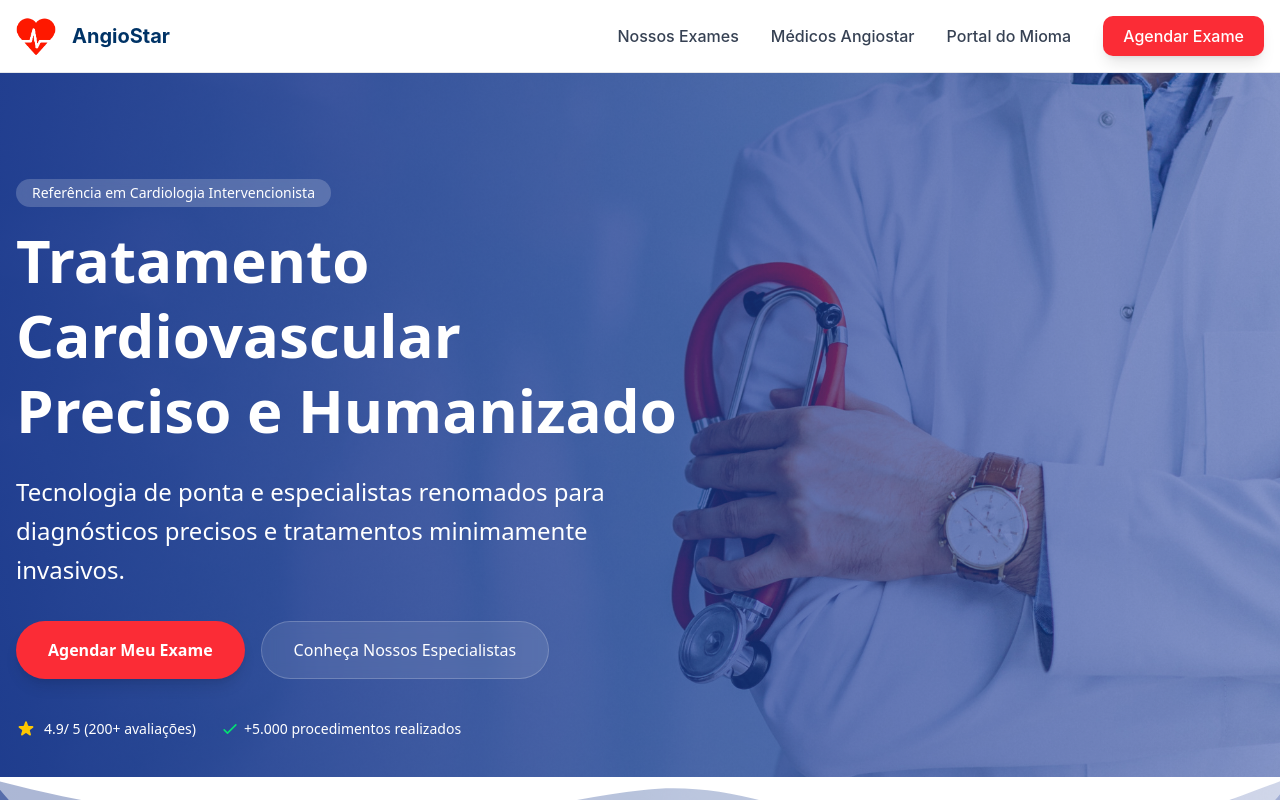
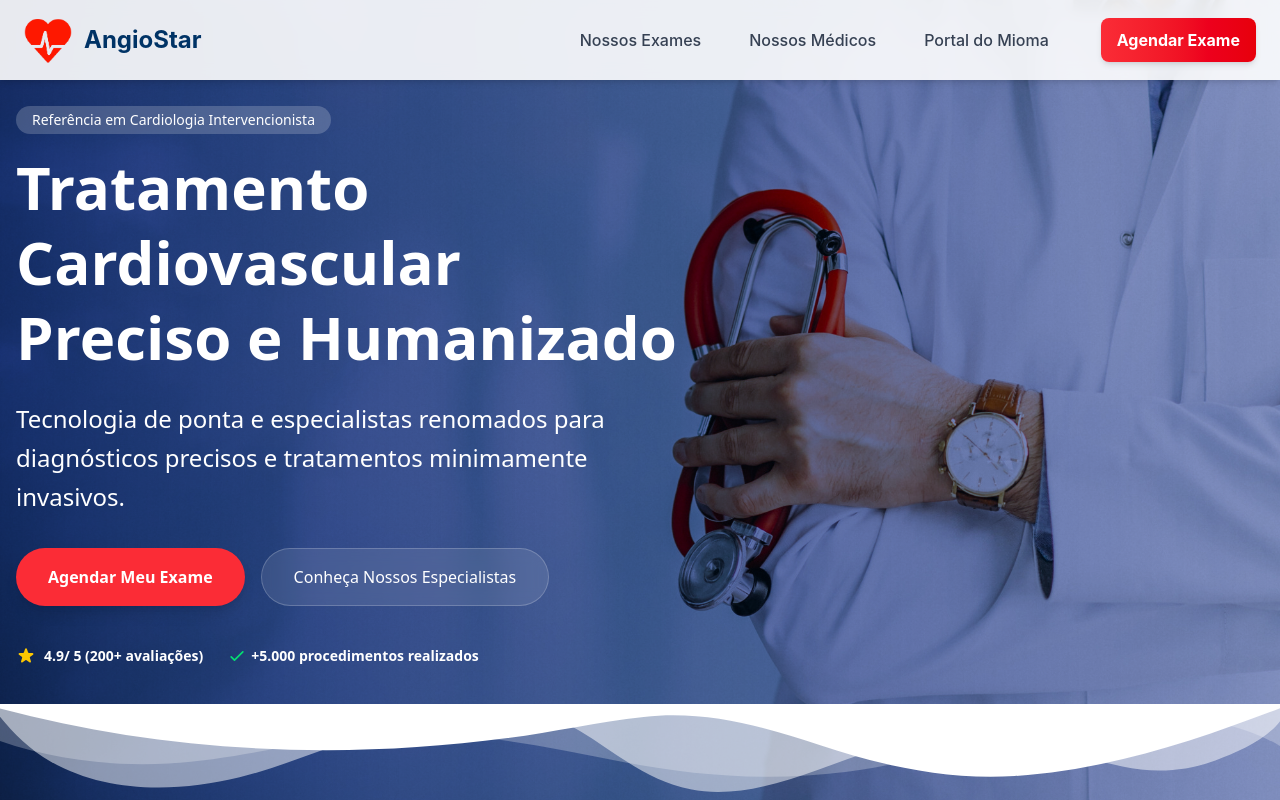
Before and after one commit to inkmors/AngioStar, a React (Vite) app: page / in a window 1280 px wide. Shown: the top 800 px of the page. Built offline with nearby package versions, Linux system fonts and the light colour scheme.

Commit message:
:bug: fix responsive header

```diff
--- a/src/components/Header/Header.jsx
+++ b/src/components/Header/Header.jsx
@@ -1,36 +1,81 @@
-import { useState } from 'react';
+import { useState, useEffect } from 'react';
 
-export default function Header() {
+export default function ModernHeader() {
   const [isMenuOpen, setIsMenuOpen] = useState(false);
+  const [scrolled, setScrolled] = useState(false);
+
+  // Efeito de scroll para header
+  useEffect(() => {
+    const handleScroll = () => {
+      setScrolled(window.scrollY > 10);
+    };
+    window.addEventListener('scroll', handleScroll);
+    return () => window.removeEventListener('scroll', handleScroll);
+  }, []);
 
   const toggleMenu = () => {
     setIsMenuOpen(!isMenuOpen);
   };
 
   return (
-    <header className="bg-white shadow-sm border-b border-gray-200">
-      <div className="container mx-auto px-4 py-4 flex justify-between items-center">
+    <header className={`fixed w-full z-50 transition-all duration-300 ${scrolled ? 'bg-white shadow-lg' : 'bg-white/90 backdrop-blur-sm shadow-md'}`}>
+      <div className="container mx-auto px-4 sm:px-6">
+        <div className="flex justify-between items-center h-16 md:h-20">
+          {/* Logo */}
           <div className="flex items-center">
-          <img src="/assets/AngioStar-Logo.png" className="h-10 mr-4" alt="Logo da AngioStar" />
-          <h1 className="text-xl font-bold text-[#003366]">AngioStar</h1>
+            <img
+              src="/assets/AngioStar-Logo.png"
+              className="h-10 md:h-12 mr-3 transition-all duration-300"
+              alt="Logo AngioStar"
+            />
+            <h1 className="text-xl md:text-2xl font-bold text-[#003366]">AngioStar</h1>
           </div>
 
-        {/* Menu Desktop (hidden em mobile) */}
-        <nav className="hidden md:flex space-x-8 items-center">
-          <a href="#about" className="text-gray-700 hover:text-[#005B96] font-medium">Nossos Exames</a>
-          <a href="#specialties" className="text-gray-700 hover:text-[#005B96] font-medium">Médicos Angiostar</a>
-          <a href="#doctors" className="text-gray-700 hover:text-[#005B96] font-medium">Portal do Mioma</a>
-          <a href="#appointment" className="text-gray-700 font-medium bg-red-500 hover:bg-red-700 text-white font-bold py-2 px-5 rounded-[10px] shadow-lg transition duration-300">Agendar Exame</a>
+          {/* Menu Desktop */}
+          <nav className="hidden md:flex items-center space-x-1 lg:space-x-6">
+            <a
+              href="#about"
+              className="px-3 py-2 text-sm lg:text-base font-medium text-gray-700 hover:text-[#005B96] transition-colors relative group"
+            >
+              Nossos Exames
+              <span className="absolute bottom-0 left-0 w-0 h-0.5 bg-[#005B96] transition-all duration-300 group-hover:w-full"></span>
+            </a>
+            <a
+              href="#specialties"
+              className="px-3 py-2 text-sm lg:text-base font-medium text-gray-700 hover:text-[#005B96] transition-colors relative group"
+            >
+              Nossos Médicos
+              <span className="absolute bottom-0 left-0 w-0 h-0.5 bg-[#005B96] transition-all duration-300 group-hover:w-full"></span>
+            </a>
+            <a
+              href="#doctors"
+              className="px-3 py-2 text-sm lg:text-base font-medium text-gray-700 hover:text-[#005B96] transition-colors relative group"
+            >
+              Portal do Mioma
+              <span className="absolute bottom-0 left-0 w-0 h-0.5 bg-[#005B96] transition-all duration-300 group-hover:w-full"></span>
+            </a>
+            <a
+              href="#appointment"
+              className="ml-4 px-4 py-2.5 text-sm lg:text-base font-bold text-white bg-gradient-to-r from-red-500 to-red-600 hover:from-red-600 hover:to-red-700 rounded-lg shadow-md transition-all transform hover:scale-[1.03]"
+            >
+              Agendar Exame
+            </a>
           </nav>
 
-        {/* Botão Hambúrguer (visível apenas em mobile) */}
+          {/* Botão Mobile */}
+          <div className="md:hidden flex items-center">
             <button
-          className="md:hidden text-gray-600 focus:outline-none"
               onClick={toggleMenu}
+              className="inline-flex items-center justify-center p-2 rounded-md text-gray-700 hover:text-[#005B96] hover:bg-blue-50 transition-colors focus:outline-none"
               aria-label="Menu"
               aria-expanded={isMenuOpen}
             >
-          <svg className="w-6 h-6" fill="none" stroke="currentColor" viewBox="0 0 24 24">
+              <svg
+                className={`h-6 w-6 transform transition-transform duration-300 ${isMenuOpen ? 'rotate-180 opacity-70' : ''}`}
+                fill="none"
+                viewBox="0 0 24 24"
+                stroke="currentColor"
+              >
                 {isMenuOpen ? (
                   <path strokeLinecap="round" strokeLinejoin="round" strokeWidth={2} d="M6 18L18 6M6 6l12 12" />
                 ) : (
@@ -39,42 +84,44 @@ export default function Header() {
               </svg>
             </button>
           </div>
+        </div>
+      </div>
 
-      {/* Menu Mobile (aparece quando isMenuOpen é true) */}
-      {isMenuOpen && (
-        <div className="md:hidden bg-white py-4 px-4 border-t border-gray-200">
-          <nav className="flex flex-col space-y-4">
+      {/* Menu Mobile */}
+      <div
+        className={`md:hidden bg-white shadow-xl transition-all duration-500 ease-in-out overflow-hidden ${isMenuOpen ? 'max-h-screen opacity-100' : 'max-h-0 opacity-0'}`}
+      >
+        <div className="px-4 pt-2 pb-6 space-y-3 border-t border-gray-100">
           <a
             href="#about"
-              className="text-gray-700 hover:text-[#005B96] font-medium py-2"
             onClick={toggleMenu}
+            className="block px-4 py-3 rounded-lg text-base font-medium text-gray-700 hover:text-[#005B96] hover:bg-blue-50 transition-colors"
           >
             Nossos Exames
           </a>
           <a
             href="#specialties"
-              className="text-gray-700 hover:text-[#005B96] font-medium py-2"
             onClick={toggleMenu}
+            className="block px-4 py-3 rounded-lg text-base font-medium text-gray-700 hover:text-[#005B96] hover:bg-blue-50 transition-colors"
           >
             Médicos AngioStar
           </a>
           <a
             href="#doctors"
-              className="text-gray-700 hover:text-[#005B96] font-medium py-2"
             onClick={toggleMenu}
+            className="block px-4 py-3 rounded-lg text-base font-medium text-gray-700 hover:text-[#005B96] hover:bg-blue-50 transition-colors"
           >
             Portal do Mioma
           </a>
           <a
             href="#appointment"
-              className="text-white bg-red-500 hover:bg-red-600 font-bold py-3 px-5 rounded-[10px] shadow-lg transition duration-300 text-center"
             onClick={toggleMenu}
+            className="block px-4 py-3 mt-2 rounded-lg text-base font-bold text-center text-white bg-gradient-to-r from-red-500 to-red-600 hover:from-red-600 hover:to-red-700 shadow-md transition-all"
           >
-              Agendar Meu Exame
+            Agendar Exame
           </a>
-          </nav>
         </div>
-      )}
+      </div>
     </header>
   );
 }
--- a/src/components/Hero/Hero.jsx
+++ b/src/components/Hero/Hero.jsx
@@ -1,20 +1,21 @@
 export default function Hero() {
   return (
-    <section className="relative text-white overflow-hidden h-screen max-h-[800px]">
+    <section className="relative text-white overflow-hidden h-screen max-h-[900px] lg:max-h-[800px]">
       <div className="absolute inset-0 z-0">
         <img
           src="assets/young-handsome-physician-medical-robe-with-stethoscope.jpg"
           alt="Médico cardiologista"
-          className="w-full h-full object-cover object-center"
+          className="w-full h-full object-cover object-center opacity-50 mix-blend-multiply lg:opacity-100"
         />
-        <div className="absolute inset-0 bg-blue-900/40 bg-gradient-to-r from-blue-900/90 to-blue-700/40 md:bg-blue-900/40 bg-gradient-to-r md:from-blue-900/90 md:to-blue-700/10"></div>
+        <div className="absolute inset-0 bg-blue-900/40 bg-gradient-to-r from-blue-900/90 to-blue-700/10 mix-blend-multiply"></div>
       </div>
 
       <div className="container mx-auto px-4 h-full flex items-center relative z-10">
         <div className="max-w-2xl py-20">
 
           <div className="inline-flex items-center bg-white/20 backdrop-blur-sm rounded-full px-4 py-1 mb-4 mt-5">
-            <span className="font-medium text-[11px] md:text-sm ">Referência em Cardiologia Intervencionista</span>
+            <span className="font-medium text-[11px] md:text-sm ">Referência em Cardiologia Intervencionista
+            </span>
           </div>
 
           <h1 className="text-4xl md:text-5xl lg:text-6xl font-bold mb-6 leading-tight">
@@ -26,10 +27,10 @@ export default function Hero() {
           </p>
 
           <div className="flex flex-col sm:flex-row gap-4 mb-10">
-            <button className="bg-red-500 hover:bg-red-600 text-white font-bold py-2 rounded-full shadow-lg transition-all duration-300 transform hover:scale-105 cursor-pointer md:py-4 md:px-8">
+            <button className="bg-red-500 hover:bg-red-600 text-white font-bold py-2 px-5 rounded-full shadow-lg transition-all duration-300 transform hover:scale-105 cursor-pointer md:py-4 md:px-8">
               Agendar Meu Exame
             </button>
-            <button className="bg-white/10 hover:bg-white/20 border border-white/20 text-white font-medium py-2 rounded-full backdrop-blur-sm transition-all duration-300 cursor-pointer md:py-4 md:px-8">
+            <button className="bg-white/10 hover:bg-white/20 border border-white/20 text-white font-medium py-2 px-5 rounded-full backdrop-blur-sm transition-all duration-300 cursor-pointer md:py-4 md:px-8">
               Conheça Nossos Especialistas
             </button>
           </div>
@@ -39,13 +40,13 @@ export default function Hero() {
               <svg className="w-5 h-5 text-yellow-400 mr-2" fill="currentColor" viewBox="0 0 20 20">
                 <path d="M9.049 2.927c.3-.921 1.603-.921 1.902 0l1.07 3.292a1 1 0 00.95.69h3.462c.969 0 1.371 1.24.588 1.81l-2.8 2.034a1 1 0 00-.364 1.118l1.07 3.292c.3.921-.755 1.688-1.54 1.118l-2.8-2.034a1 1 0 00-1.175 0l-2.8 2.034c-.784.57-1.838-.197-1.539-1.118l1.07-3.292a1 1 0 00-.364-1.118L2.98 8.72c-.783-.57-.38-1.81.588-1.81h3.461a1 1 0 00.951-.69l1.07-3.292z" />
               </svg>
-              <span>4.9/ 5 (200+ avaliações)</span>
+              <span className="font-bold">4.9/ 5 (200+ avaliações)</span>
             </div>
             <div className="flex items-center">
               <svg className="w-5 h-5 text-green-400 mr-1" fill="none" stroke="currentColor" viewBox="0 0 24 24">
                 <path strokeLinecap="round" strokeLinejoin="round" strokeWidth={2} d="M5 13l4 4L19 7" />
               </svg>
-              <span>+5.000 procedimentos realizados</span>
+              <span className="font-bold">+5.000 procedimentos realizados</span>
             </div>
           </div>
         </div>
```
Lines whose indentation alone changed are shown as unchanged.
